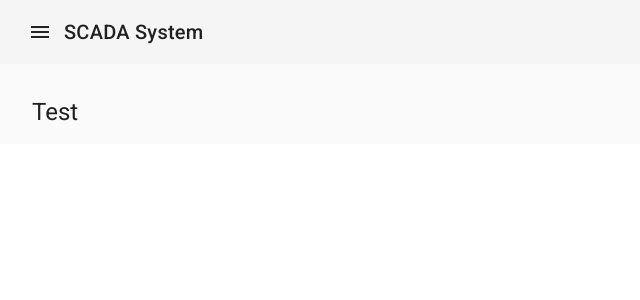
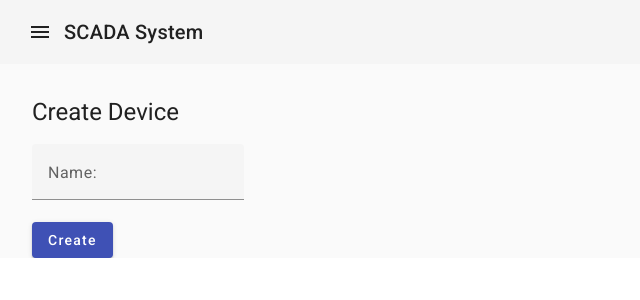
Before and after one commit to iPwnPancakes/pyscada, an Angular app in the folder frontend/: page /devices/create in a window 1280 px wide. Shown: the top 300 px of the page, without its empty margins (0-640 px from the left). Built offline with nearby package versions, Linux system fonts and the light colour scheme.

Commit message:
Created first form

```diff
--- a/frontend/src/app/pages/devices/create-device/create-device.component.html
+++ b/frontend/src/app/pages/devices/create-device/create-device.component.html
@@ -1 +1,10 @@
-<h1>Test</h1>
+<form [formGroup]="createDeviceForm" (ngSubmit)="onSubmit()">
+    <h1>Create Device</h1>
+
+    <mat-form-field>
+        <mat-label>Name:</mat-label>
+        <input matInput id="name" formControlName="name" type="text" name="name">
+    </mat-form-field>
+
+    <button mat-raised-button color="primary" style="display:block;" type="submit">Create</button>
+</form>
--- a/frontend/src/app/pages/devices/create-device/create-device.component.ts
+++ b/frontend/src/app/pages/devices/create-device/create-device.component.ts
@@ -1,12 +1,22 @@
 import { Component } from '@angular/core';
+import { MatFormField, MatLabel } from '@angular/material/form-field';
+import { MatInput } from '@angular/material/input';
+import { MatButton } from '@angular/material/button';
+import { FormControl, FormGroup, ReactiveFormsModule } from '@angular/forms';
 
 @Component({
     selector: 'app-create-device',
     standalone: true,
-    imports: [],
+    imports: [MatFormField, MatLabel, MatInput, MatButton, ReactiveFormsModule],
     templateUrl: './create-device.component.html',
     styleUrl: './create-device.component.scss'
 })
 export class CreateDeviceComponent {
+    createDeviceForm: FormGroup = new FormGroup({
+        name: new FormControl('')
+    });
 
+    public onSubmit(): void {
+        console.log(this.createDeviceForm);
+    }
 }
```
